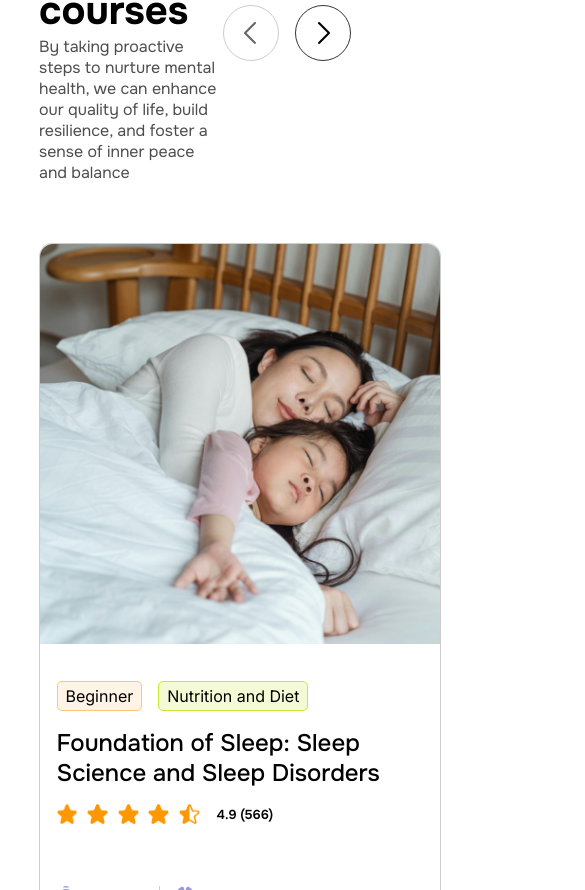
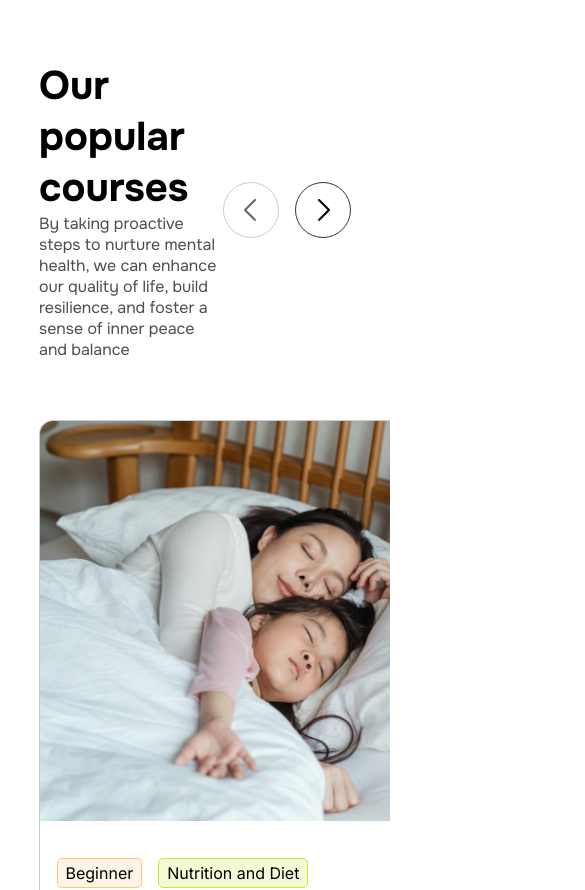
Before and after one commit to Shahriar-Samir/Frontend-Task, a Next.js app: page / in a window 390 px wide. Shown: the part 1110-2000 px from the top of the page, 585 px wide, since content can reach past the window. Built offline with nearby package versions, Linux system fonts and the light colour scheme.

Commit message:
add: reponsiveness to navbar

```diff
--- a/src/components/Courses.tsx
+++ b/src/components/Courses.tsx
@@ -1,28 +1,24 @@
-import React from "react";
+"use client";
+
+import React, { useState } from "react";
 
 const Courses = () => {
-  return (
-    <section className="courses-section">
-      <section className="courses-heading">
-        <div className="courses-titles">
-          <h1>Our popular courses</h1>
-          <p>
-            By taking proactive steps to nurture mental health, we can enhance
-            our quality of life, build resilience, and foster a sense of inner
-            peace and balance
-          </p>
-        </div>
-        <section className="courses-btns">
-          <div className="courses-btn1">
-            <img src="/icons/left-button.png" />
-          </div>
-          <div className="courses-btn2">
-            <img src="/icons/right-button.png" />
-          </div>
-        </section>
-      </section>
+  const [cardState, setCardState] = useState<number>(0);
+  const leftClick = () => {
+    if (cardState === 0) {
+      return;
+    }
+    return setCardState((oldState: number) => oldState + 420);
+  };
+  console.log(cardState);
+  const rightClick = () => {
+    if (cardState <= -420 * 2) {
+      return;
+    }
+    return setCardState((oldState: number) => oldState - 420);
+  };
 
-      <section className="cards">
+  const card = (
     <article className="card">
       <img src="/pictures/card1.png" />
       <section className="card-details">
@@ -60,6 +56,38 @@ const Courses = () => {
         </div>
       </section>
     </article>
+  );
+
+  return (
+    <section className="courses-container">
+      <section className="courses-section">
+        <section className="courses-heading">
+          <div className="courses-titles">
+            <h1>Our popular courses</h1>
+            <p>
+              By taking proactive steps to nurture mental health, we can enhance
+              our quality of life, build resilience, and foster a sense of inner
+              peace and balance
+            </p>
+          </div>
+          <section className="courses-btns">
+            <div className="courses-btn1" onClick={leftClick}>
+              <img src="/icons/left-button.png" />
+            </div>
+            <div className="courses-btn2" onClick={rightClick}>
+              <img src="/icons/right-button.png" />
+            </div>
+          </section>
+        </section>
+
+        <section className="cards-container">
+          <section className="cards" style={{ left: `${cardState}px` }}>
+            {card}
+            {card}
+            {card}
+            {card}
+          </section>
+        </section>
       </section>
     </section>
   );
--- a/src/components/Navbar.tsx
+++ b/src/components/Navbar.tsx
@@ -21,7 +21,7 @@ const Navbar = () => {
           <a href="#">Contact</a>
         </li>
       </ul>
-      <section >
+      <section>
         <img src="/icons/bag.svg" />
         <button>Login</button>
       </section>
--- a/src/styles/courses.style.scss
+++ b/src/styles/courses.style.scss
@@ -1,7 +1,13 @@
+.courses-container {
+  overflow: hidden;
+  width: 100%;
+  max-width: 1600px;
+  margin-inline: auto;
+}
 .courses-section {
   width: 80%;
-  margin: auto;
   margin-top: 120px;
+  margin-inline: auto;
   max-width: 1200px;
 }
 .courses-section .courses-titles h1 {
@@ -66,8 +72,19 @@
   font-weight: 400;
 }
 
+.cards-container {
+  width: 100%;
+  position: relative;
+}
 .cards {
   margin-top: 60px;
+  display: flex;
+  align-items: center;
+  position: relative;
+  z-index: 10;
+  transition: 0.3s ease-in;
+  gap: 20px;
+  width: fit-content;
 }
 
 .card {
--- a/src/styles/footer.style.scss
+++ b/src/styles/footer.style.scss
@@ -2,6 +2,7 @@
   background-color: rgb(244, 244, 246);
   width: 100%;
   padding-block: 120px;
+  margin-top: 168px;
 }
 
 .footer {
--- a/src/styles/navbar.style.scss
+++ b/src/styles/navbar.style.scss
@@ -46,3 +46,22 @@
   font-size: 14px;
   font-weight: 600;
 }
+
+// mobile view
+@media (max-width: 1024px) {
+  .navbar {
+    flex-direction: column;
+    gap: 2em;
+  }
+
+  .navbar h1 {
+    font-family: Inter;
+    font-size: 32px;
+    font-weight: 600;
+  }
+
+  .navbar ul {
+    flex-wrap: wrap;
+    gap: 2em;
+  }
+}
```
Lines whose indentation alone changed are shown as unchanged.
